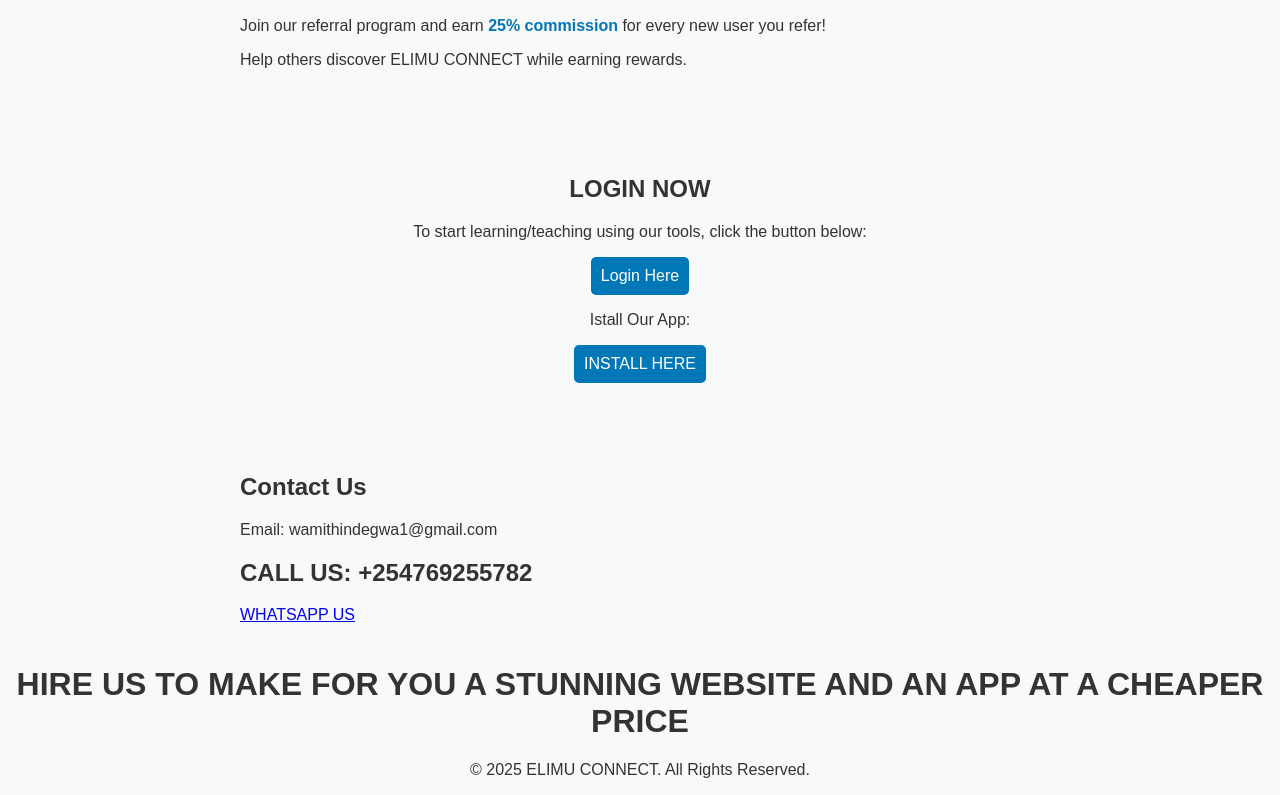
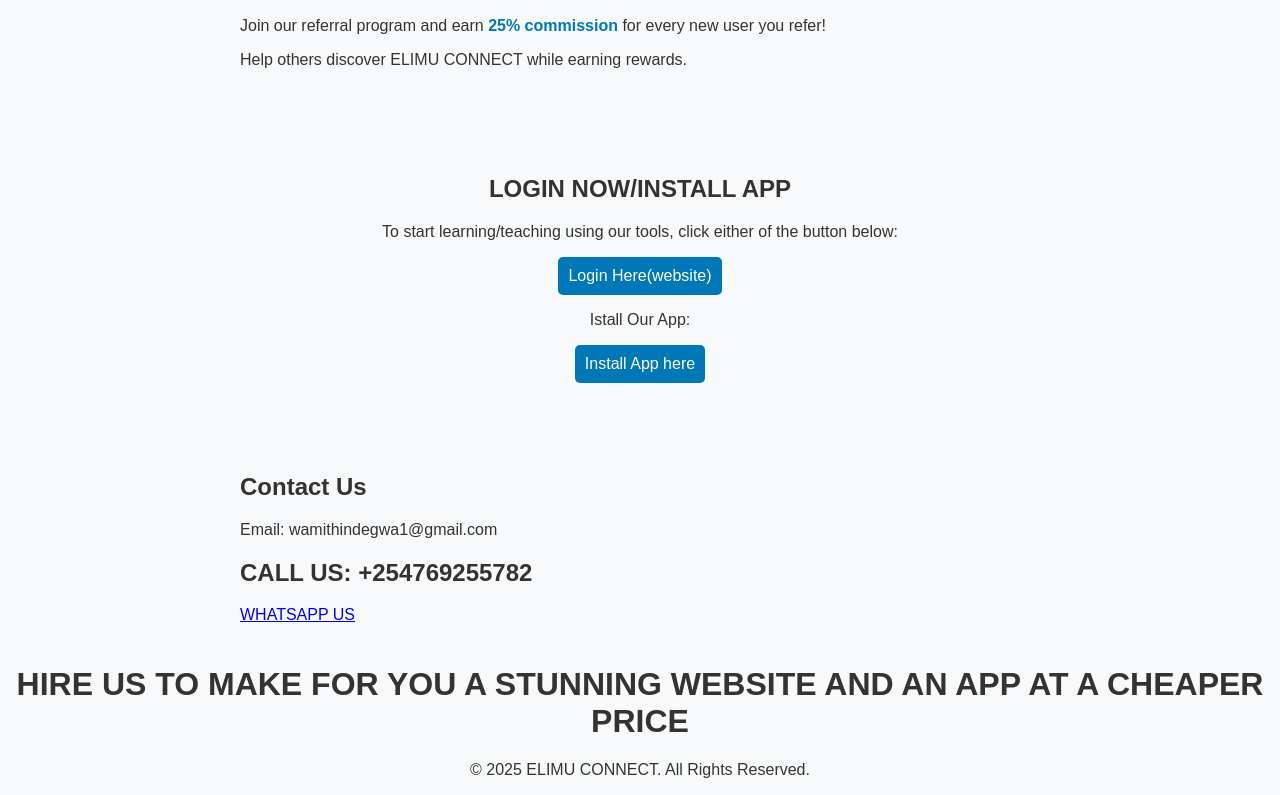
Before and after one commit to elimuconnect/ELIMU-CONNECT-, a plain HTML site: page website.html in a window 1280 px wide. Shown: the part 2283-3078 px from the top of the page. Drawn offline with Linux system fonts and the light colour scheme.

Commit message:
Update website.html

```diff
--- a/website.html
+++ b/website.html
@@ -118,11 +118,11 @@
 
     <!-- Login Section -->
     <section id="login" class="login-container">
-        <h2>LOGIN NOW </h2>
-        <p>To start learning/teaching using our tools, click the button below:</p>
-        <a href="https://elimuconnect.github.io/ELIMU-CONNECT-/" class="login-btn">Login Here</a>
+        <h2>LOGIN NOW/INSTALL APP </h2>
+        <p>To start learning/teaching using our tools, click either of the button below:</p>
+        <a href="https://elimuconnect.github.io/ELIMU-CONNECT-/" class="login-btn">Login Here(website)</a>
         <p>Istall Our App:</p>
-         <a href=" https://play.google.com/store/apps/details?id=elimuconnect.tuitioncentre" class="login-btn">INSTALL HERE</a>
+         <a href=" https://play.google.com/store/apps/details?id=elimuconnect.tuitioncentre" class="login-btn">Install App here</a>
 
     </section>
 
```
